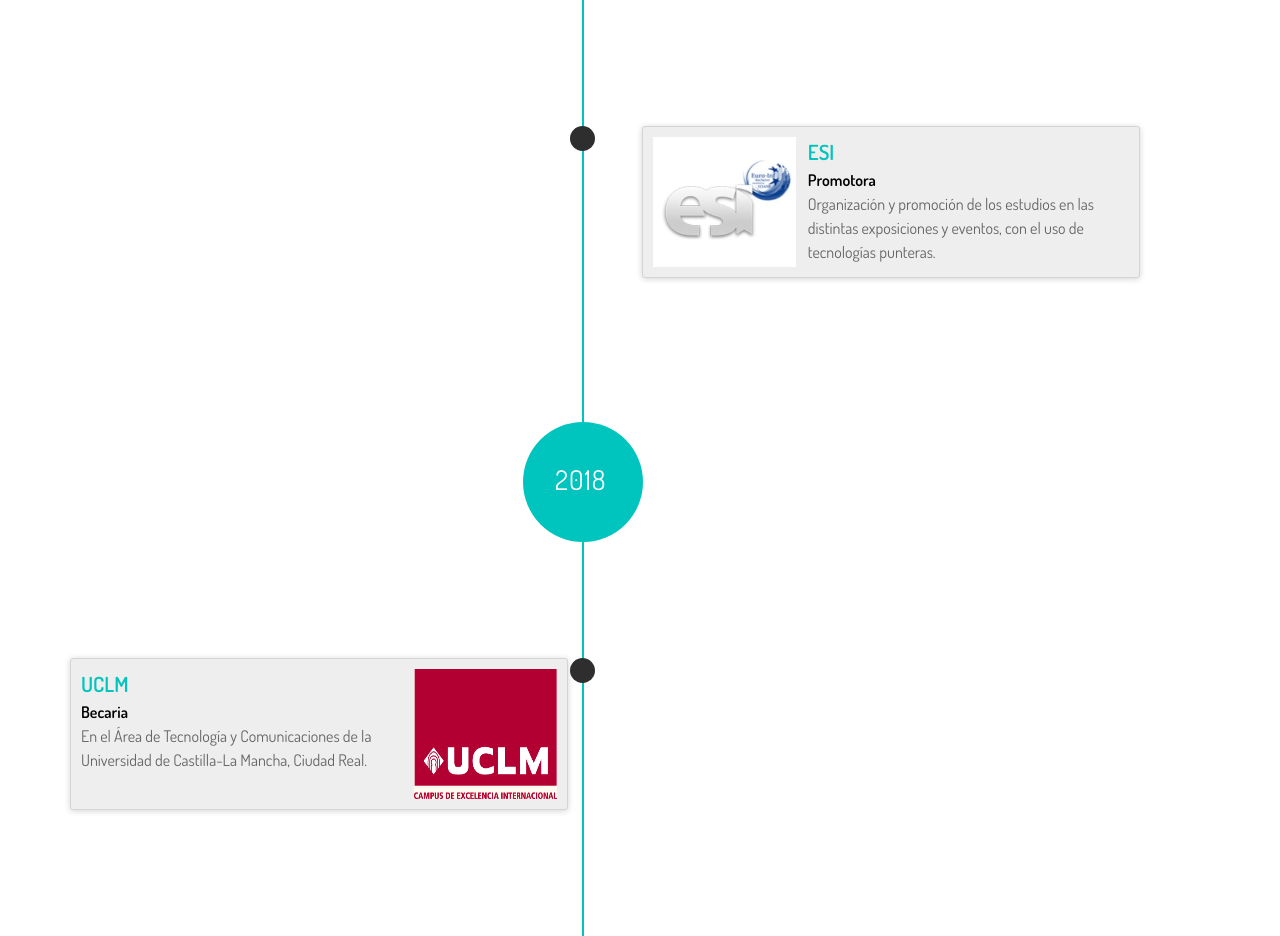
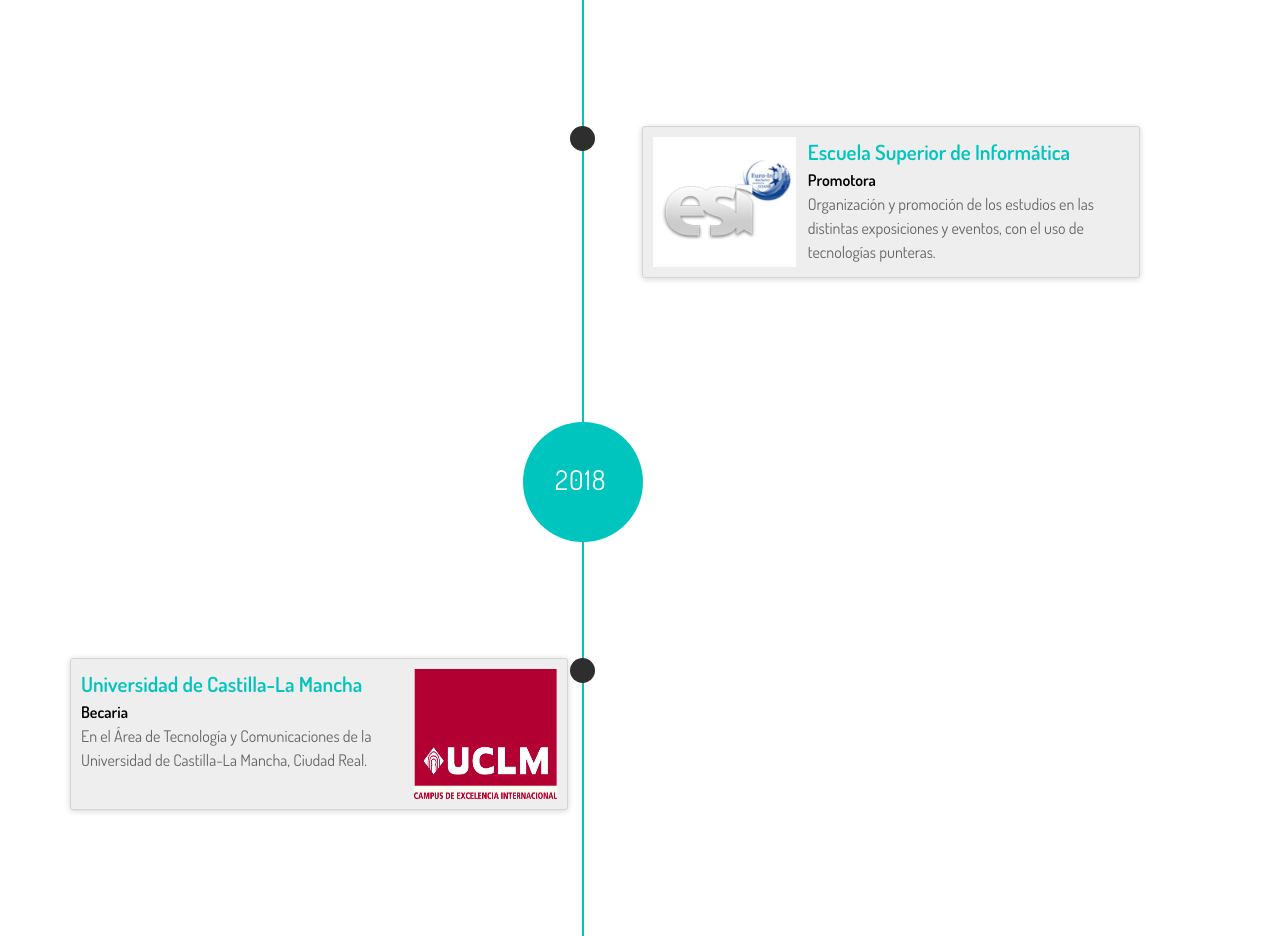
Before and after one commit to NoeliaToledano/NoeliaToledano.github.io, a plain HTML site: page index.html in a window 1280 px wide. Shown: the part 2960-3896 px from the top of the page. Drawn offline with Linux system fonts and the light colour scheme.

Commit message:
Add files via upload

```diff
--- a/index.html
+++ b/index.html
@@ -317,7 +317,7 @@
                                             </div>
                                             <div class="righting-wrap">
                                                 <ul>
-                                                    <li><a href="https://esi.uclm.es/" class="importo">ESI</a></li>
+                                                    <li><a href="https://esi.uclm.es/" class="importo">Escuela Superior de Informática</a></li>
                                                     <li><span class="causale"
                                                             style="color:#000; font-weight: 600;">Promotora</span> </li>
                                                     <li><span class="causale">Organización y promoción de los estudios
@@ -359,7 +359,7 @@
                                             <div class="righting-wrap">
                                                 <ul>
                                                     <li><a href="https://www.uclm.es/areas/areatic"
-                                                            class="importo">UCLM</a></li>
+                                                            class="importo">Universidad de Castilla-La Mancha</a></li>
                                                     <li><span class="causale"
                                                             style="color:#000; font-weight: 600;">Becaria
                                                         </span> </li>
```
